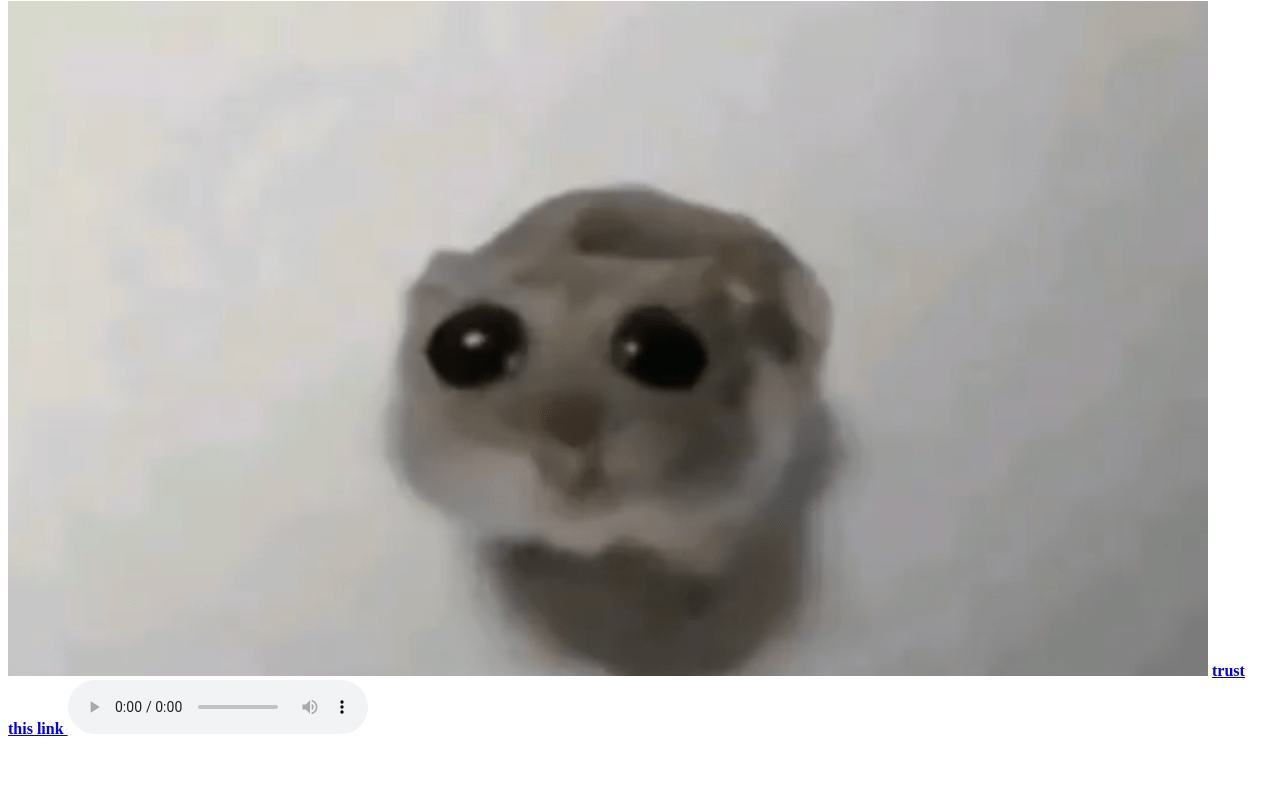
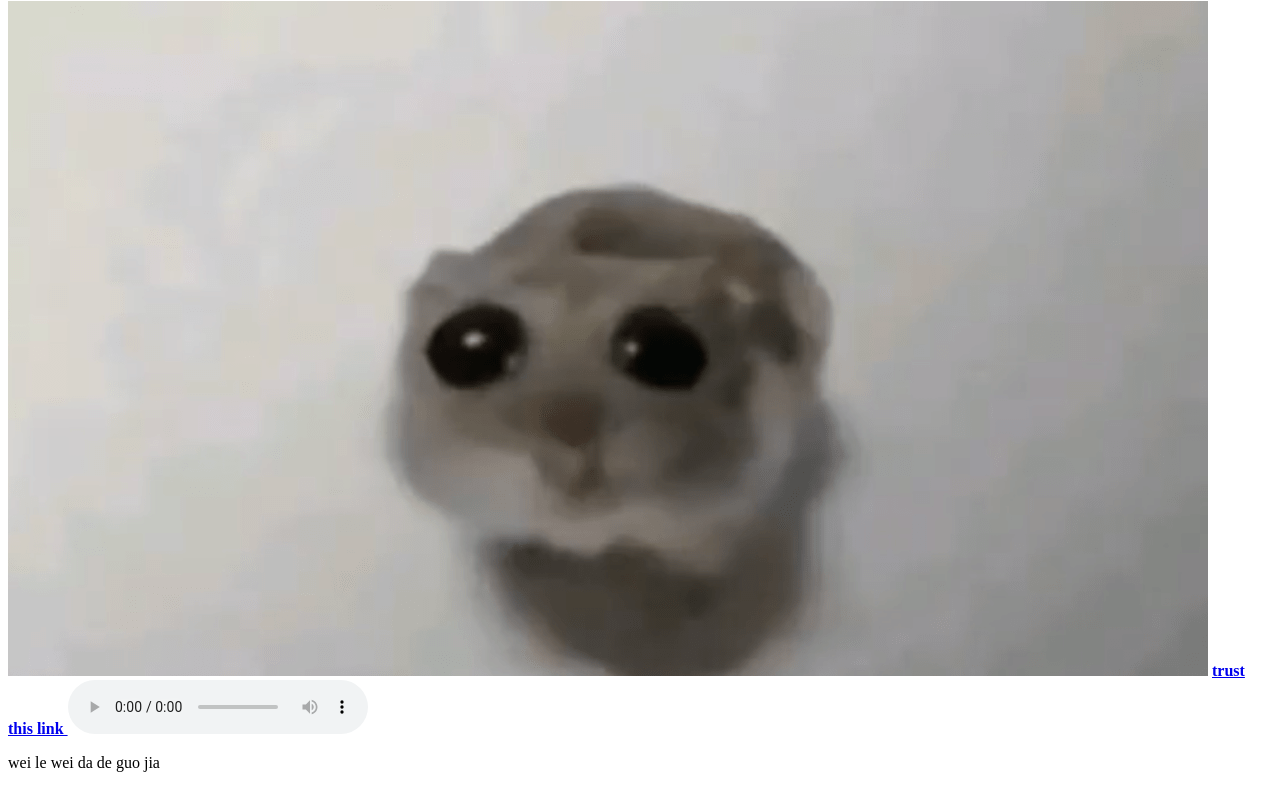
Before and after one commit to NormalDuck/Strawberry, a plain HTML site: page index.html in a window 1280 px wide. Shown: the part 362-1150 px from the top of the page. Before the commit the page ends 1108 px from the top, so only its background shows below. Drawn offline with Linux system fonts and the light colour scheme.

Commit message:
Update for some reason it wonn't

```diff
--- a/index.html
+++ b/index.html
@@ -25,4 +25,6 @@
     </a>
   </body>
   <audio controls src="uwu.mp3">I love this</audio>
-</html>
+  <p>wei le wei da de guo jia</p>
+
+  </html>
```
